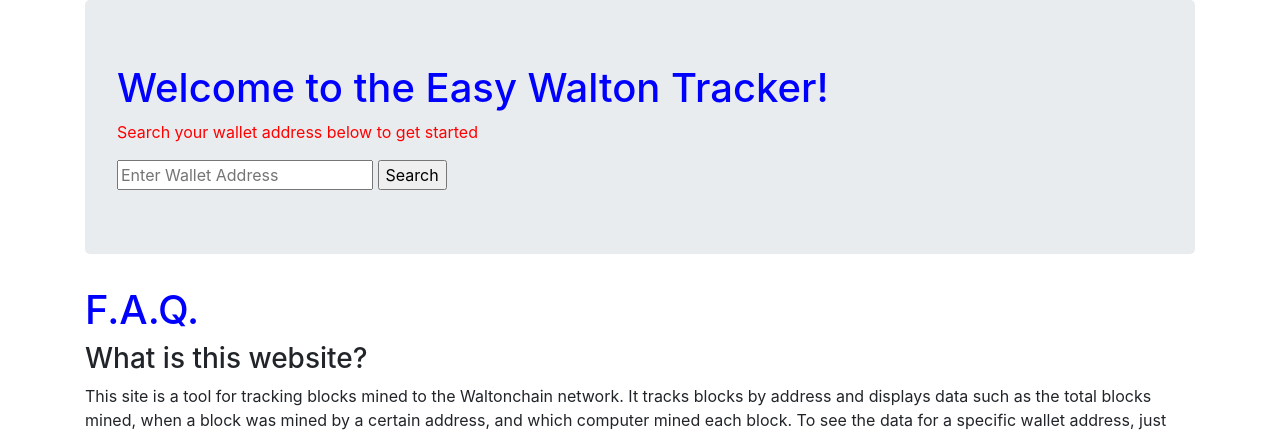
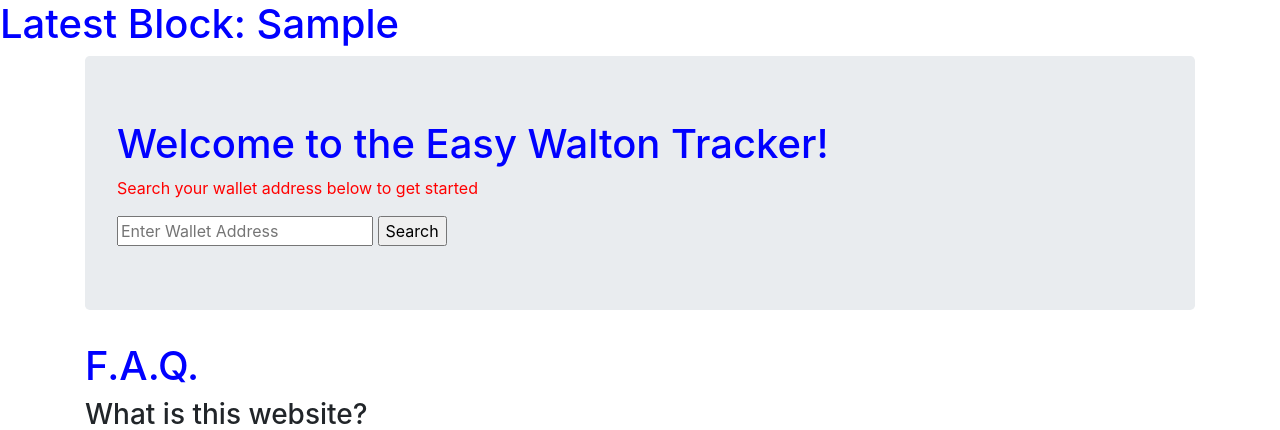
Before and after one commit to scavicchio/easyWaltonTracker, a Flask app: page / in a window 1280 px wide. Shown: the part 56-486 px from the top of the page. Run offline with Flask 2, Linux system fonts and the light colour scheme; tables that the repository leaves empty or names only in its code hold one stand-in row (values such as "Sample post"); some libraries are stand-ins or nearby versions.

Commit message:
Add files via upload

```diff
--- a/templates/home.html
+++ b/templates/home.html
@@ -25,6 +25,7 @@
   </div>
 </nav>
 
+<h1> Latest Block: {{latestBlock}} </h1>
 <!--Lets make this shit -->
 
 <div class="container">
--- a/templates/miner.html
+++ b/templates/miner.html
@@ -17,6 +17,9 @@
     </div>
   </div>
 </nav>
+
+
+<h1> Latest Block: {{latestBlock}} </h1>
 
 <!--Lets make this shit -->
 <h1>Here is blocks mined</h1>
```
